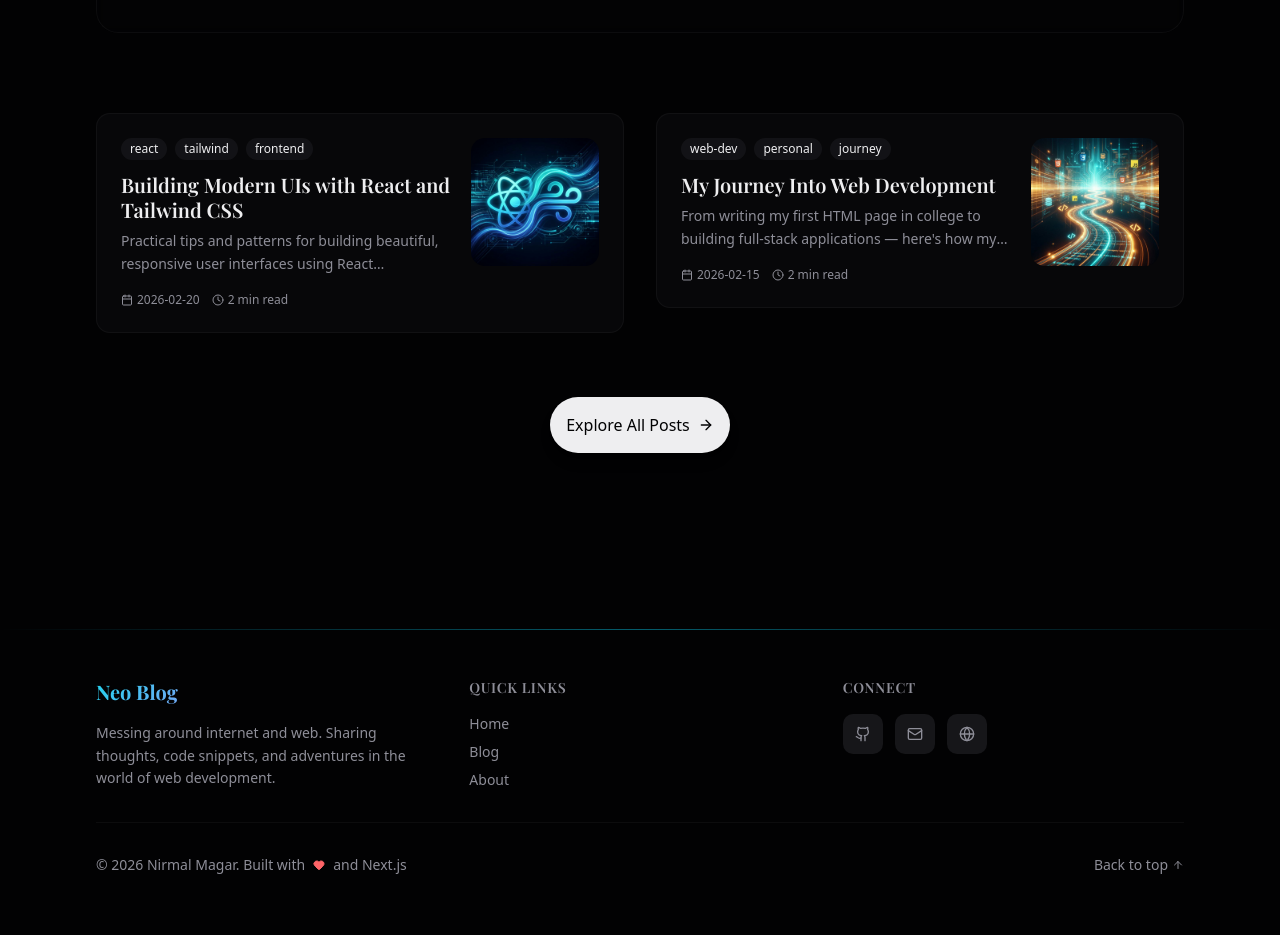
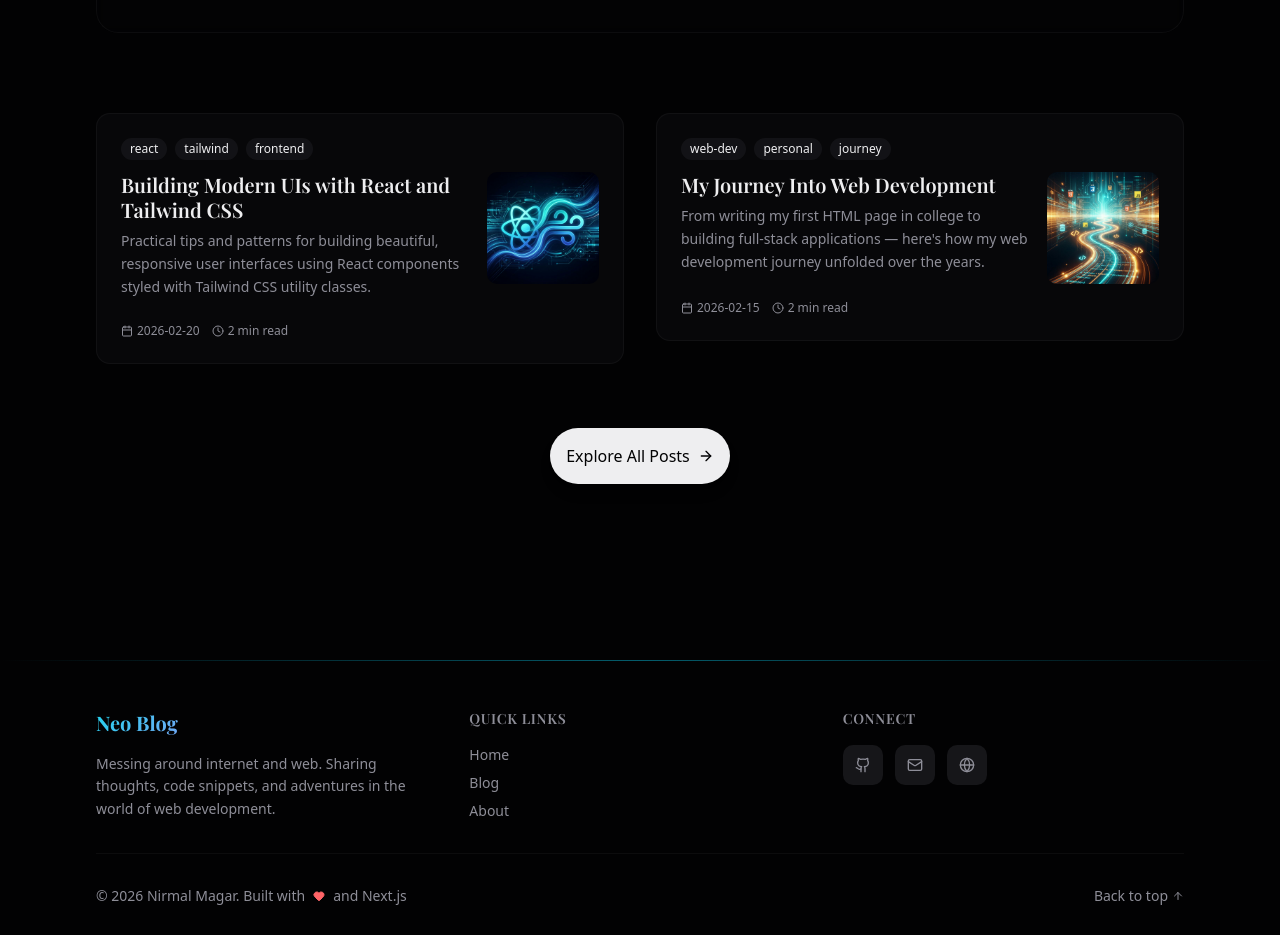
Before and after one commit to iam-neo/Neo-Blog, a Next.js app: page / in a window 1280 px wide. Shown: the part 1040-1975 px from the top of the page. Built offline with nearby package versions, Linux system fonts and the light colour scheme; a web font is replaced by a local one.

Commit message:
style: float thumbnail inside blog card text

```diff
--- a/src/components/blog-card.tsx
+++ b/src/components/blog-card.tsx
@@ -31,9 +31,9 @@ export function BlogCard({ slug, title, excerpt, date, readingTime, tags, coverI
                     {/* Gradient accent line */}
                     <div className="absolute top-0 left-6 right-6 h-px bg-gradient-to-r from-transparent via-cyan-500/50 to-transparent opacity-0 group-hover:opacity-100 transition-opacity" />
 
-                    <div className="flex gap-5 items-start">
-                        {/* Text Content */}
-                        <div className="flex-1 min-w-0">
+                    <div className="flex gap-5 items-start h-full">
+                        {/* Content & Floating Thumbnail */}
+                        <div className="flex-1 min-w-0 h-full flex flex-col">
                             {/* Tags */}
                             <div className="flex flex-wrap gap-2 mb-3">
                                 {tags.slice(0, 3).map((tag) => (
@@ -47,18 +47,32 @@ export function BlogCard({ slug, title, excerpt, date, readingTime, tags, coverI
                                 ))}
                             </div>
 
+                            <div className="flex-1">
+                                {/* Thumbnail floating right inside the text area */}
+                                {coverImage && (
+                                    <div className="float-right ml-4 mb-2 w-24 h-24 sm:w-28 sm:h-28 relative rounded-lg overflow-hidden flex-shrink-0">
+                                        <Image
+                                            src={coverImage}
+                                            alt={title}
+                                            fill
+                                            className="object-cover transition-transform duration-500 group-hover:scale-105"
+                                        />
+                                    </div>
+                                )}
+
                                 {/* Title */}
                                 <h3 className="text-xl font-semibold mb-2 group-hover:text-cyan-400 transition-colors leading-tight">
                                     {title}
                                 </h3>
 
                                 {/* Excerpt */}
-                            <p className="text-muted-foreground text-sm mb-4 line-clamp-2 leading-relaxed">
+                                <p className="text-muted-foreground text-sm mb-4 leading-relaxed">
                                     {excerpt}
                                 </p>
+                            </div>
 
                             {/* Meta & CTA */}
-                            <div className="flex items-center justify-between text-xs text-muted-foreground">
+                            <div className="flex items-center justify-between text-xs text-muted-foreground mt-auto clear-both pt-2">
                                 <div className="flex items-center gap-3">
                                     <span className="flex items-center gap-1">
                                         <Calendar className="w-3 h-3" />
@@ -74,18 +88,6 @@ export function BlogCard({ slug, title, excerpt, date, readingTime, tags, coverI
                                 </span>
                             </div>
                         </div>
-
-                        {/* Inline Thumbnail */}
-                        {coverImage && (
-                            <div className="relative w-28 h-28 sm:w-32 sm:h-32 flex-shrink-0 rounded-xl overflow-hidden">
-                                <Image
-                                    src={coverImage}
-                                    alt={title}
-                                    fill
-                                    className="object-cover transition-transform duration-500 group-hover:scale-105"
-                                />
-                            </div>
-                        )}
                     </div>
                 </div>
             </Link>
```
Lines whose indentation alone changed are shown as unchanged.
